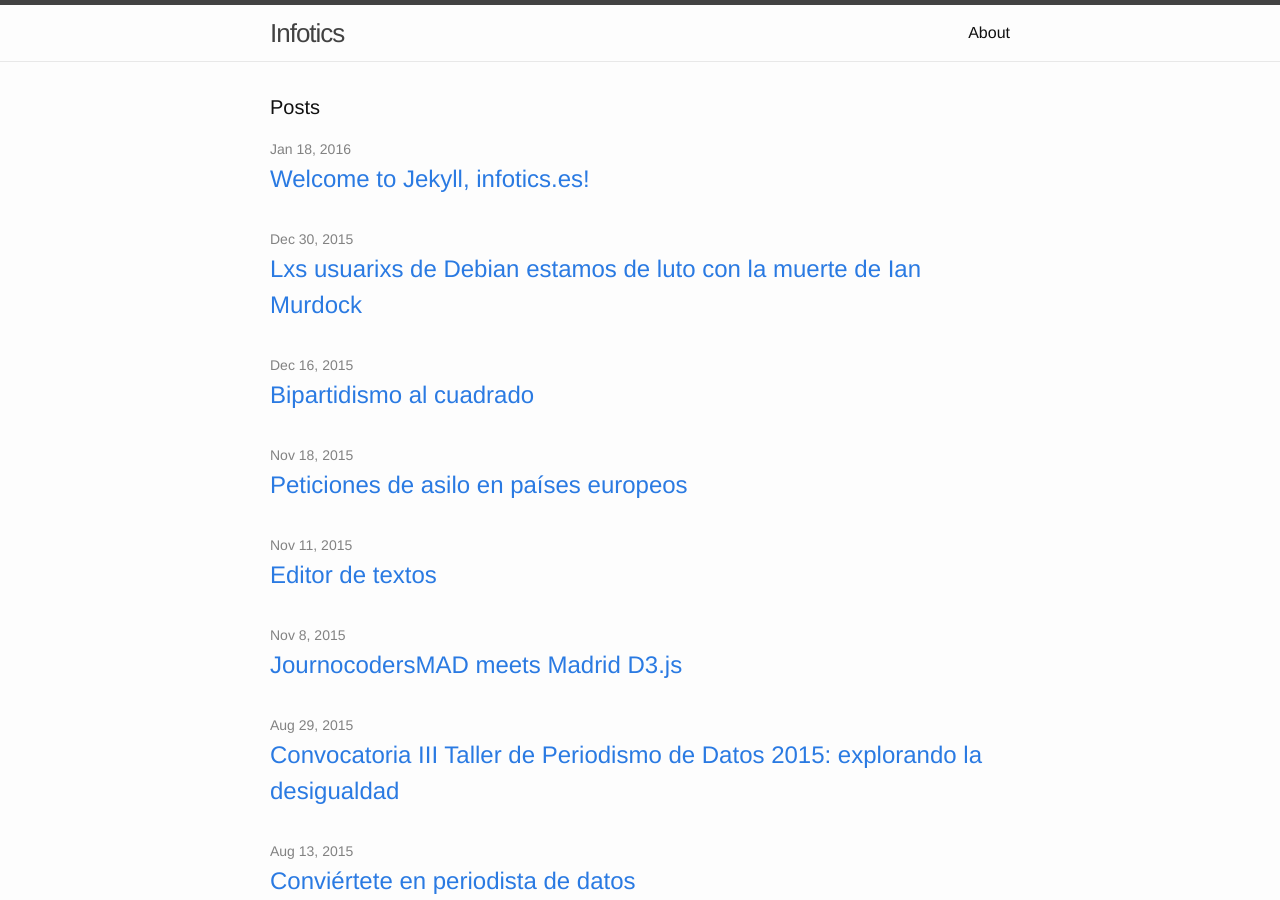
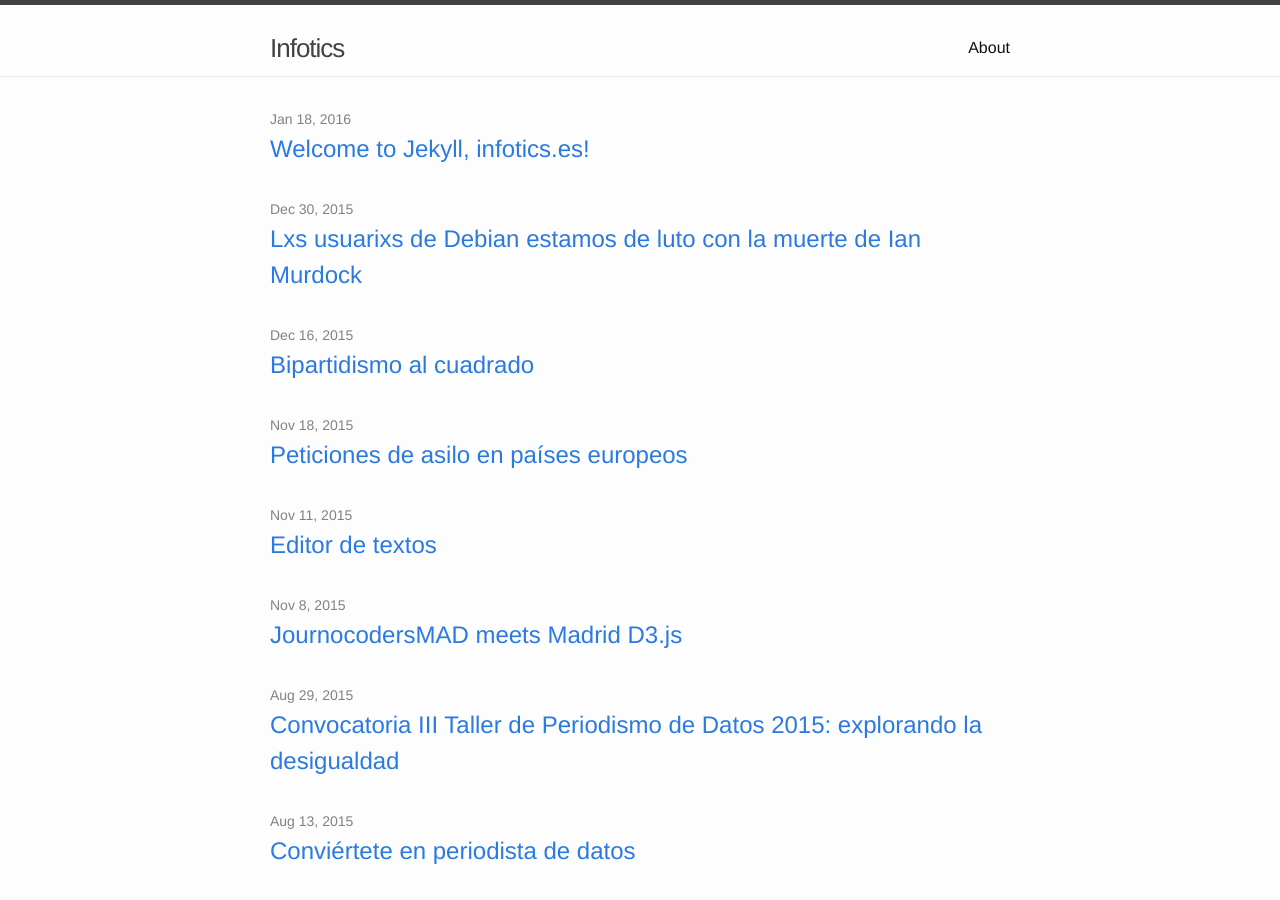
Before and after one commit to flowsta/blog.infotics.es, a Jekyll site: the page built from index.html, in a window 1280 px wide and 900 px high. Built offline with Jekyll 4.4.1, drawn with Linux system fonts in a browser that asks for light colours.

Commit message:
blogs.infotics.es

```diff
--- /dev/null
+++ b/.#_config.yml
@@ -0,0 +1 @@
+flow@lozoya.13677:1455807190
--- a/_includes/header.html
+++ b/_includes/header.html
@@ -2,7 +2,7 @@
 
   <div class="wrapper">
 
-    <a class="site-title" href="{{ site.baseurl }}/">{{ site.title }}</a>
+    <h1><a class="site-title" href="{{ site.baseurl }}/">{{ site.title }}</a></h1>
 
     <nav class="site-nav">
       <a href="#" class="menu-icon">
--- a/index.html
+++ b/index.html
@@ -4,7 +4,7 @@
 
 <div class="home">
 
-  <h1 class="page-heading">Posts</h1>
+<!--  <h1 class="page-heading">Posts</h1> -->
 
   <ul class="post-list">
     {% for post in site.posts %}
```
Also changed, not shown: 1 other file.
